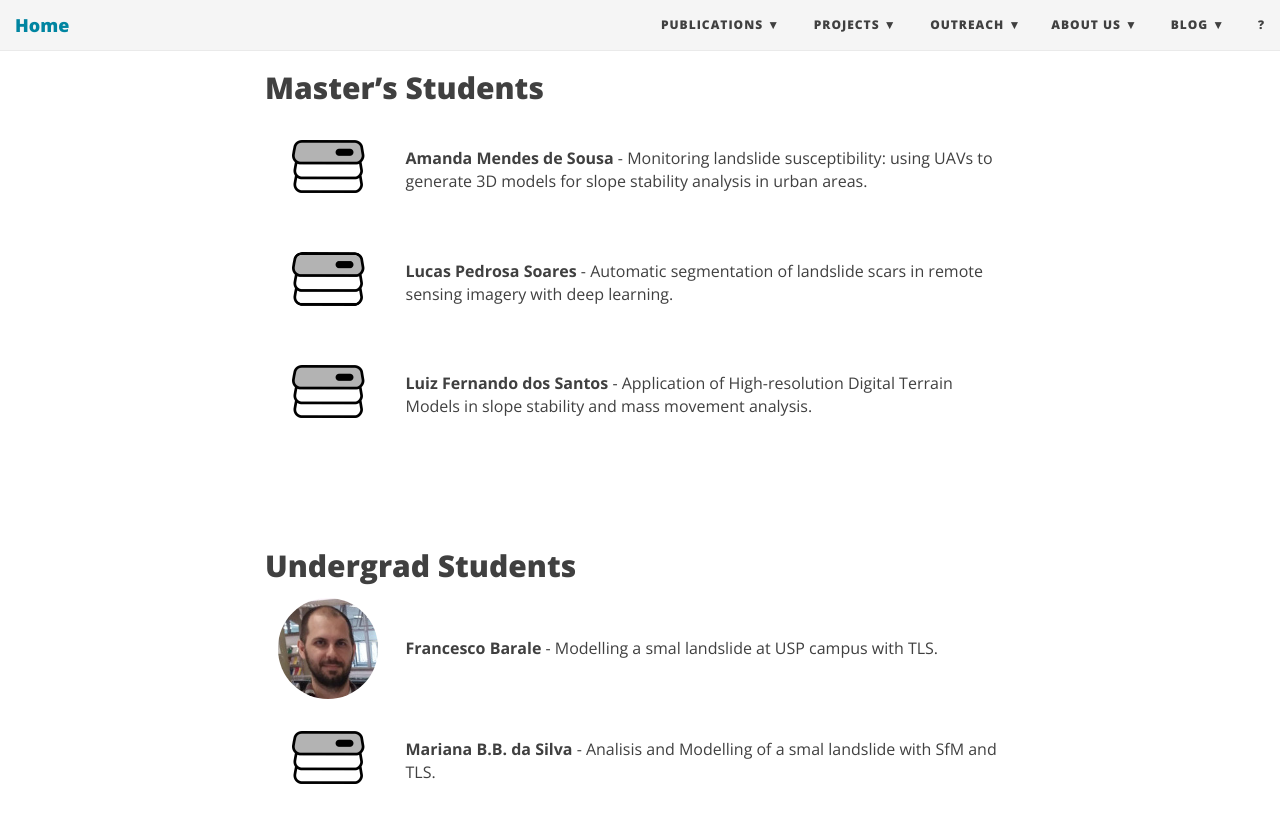
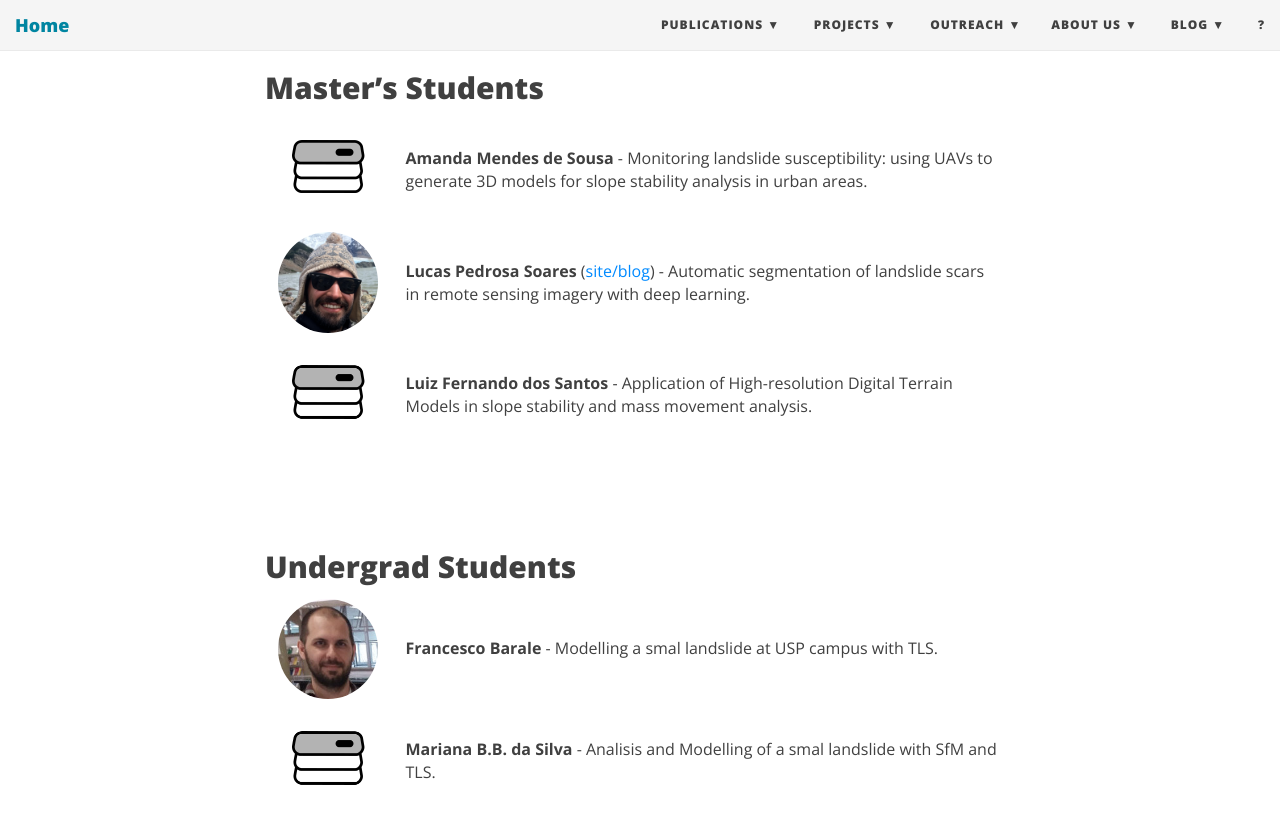
Before and after one commit to SPAMLab/SPAMLab.github.io, a Jekyll site: the page built from people.md, in a window 1280 px wide and 900 px high, scrolled down 1673 px. Shown: the top 824 px of the window. Built offline with Jekyll 4.4.1, drawn with Linux system fonts in a browser that asks for light colours; nearby versions of some CDN libraries.

Commit message:
updated people with Lucas' photo

```diff
--- a/people.md
+++ b/people.md
@@ -78,8 +78,8 @@ My ORCiD is [0000-0001-5073-5572](http://orcid.org/0000-0001-5073-5572). My Latt
     <td width="83%"> <b>Amanda Mendes de Sousa</b> - Monitoring landslide susceptibility: using UAVs to generate 3D models for slope stability analysis in urban areas. </td>
   </tr>
   <tr>
-    <td width="17%"> <img src="/img/logos/spamlab_avatar.png" class="img-circle" width="99%"> </td>
-    <td width="83%"> <b>Lucas Pedrosa Soares</b> - Automatic segmentation of landslide scars in remote sensing imagery with deep learning. </td>
+    <td width="17%"> <img src="/img/people/lucas.png" class="img-circle" width="99%"> </td>
+    <td width="83%"> <b>Lucas Pedrosa Soares</b> (<a href="https://lpsmlgeo.github.io/">site/blog</a>) - Automatic segmentation of landslide scars in remote sensing imagery with deep learning. </td>
   </tr>
   <tr>
     <td width="17%"> <img src="/img/logos/spamlab_avatar.png" class="img-circle" width="99%"> </td>
```
Also changed, not shown: img/people/lucas.png (added), img/people/lucas2.png (added).
